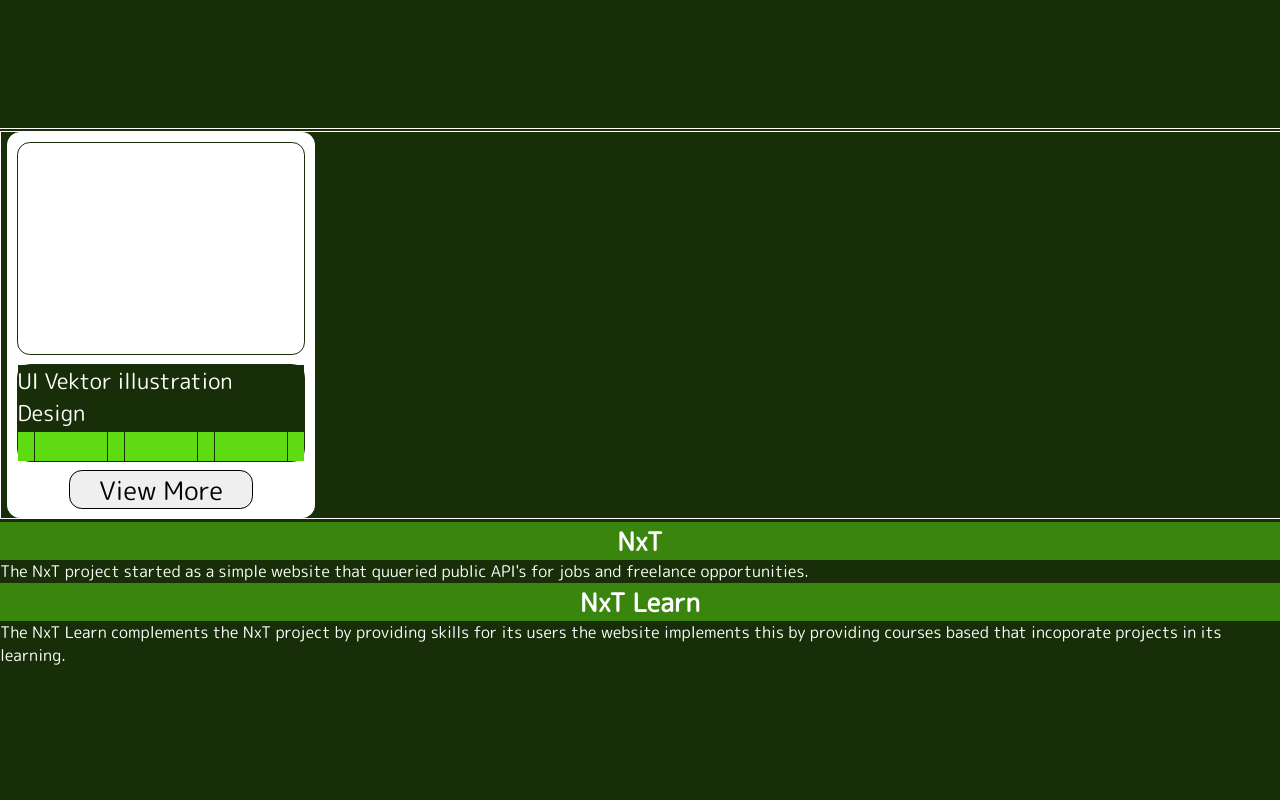
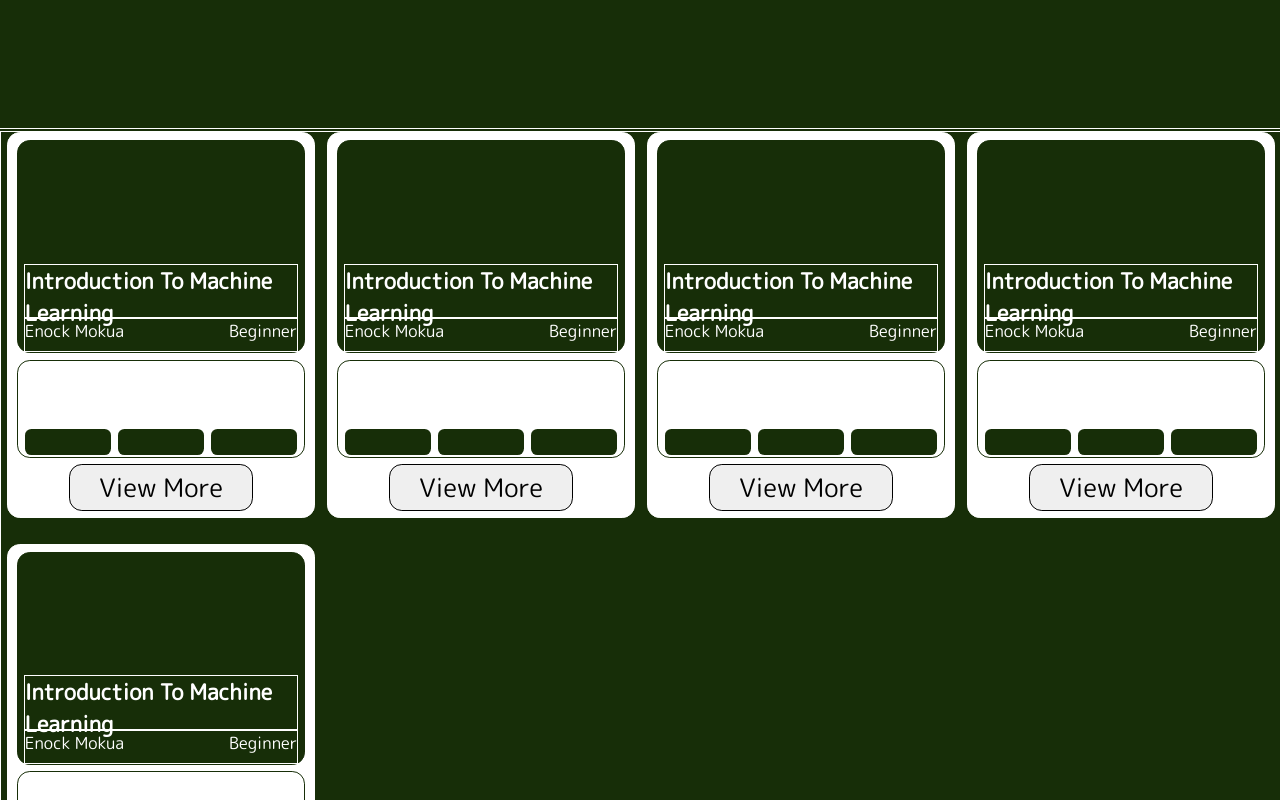
Before and after one commit to MokuaEnock/NxT-learn, a React (Create React App) app: page / in a window 1280 px wide. Shown: the part 740-1540 px from the top of the page. Built offline with nearby package versions, Linux system fonts and the light colour scheme.

Commit message:
add aside and description components

```diff
--- a/src/App.css
+++ b/src/App.css
@@ -195,8 +195,40 @@ li {
   height: 55%;
   display: flex;
   flex-direction: column;
+  justify-content: flex-end;
+  color: white;
+  align-items: center;
+  background-color: #172E08;
+
+}
+
+.jobCard_header>* {
+  display: flex;
+  flex-direction: column;
   justify-content: space-evenly;
-  align-items: center;
+  align-items: flex-start;
+}
+
+.jobCard_titlle {
+  display: flex;
+  flex-direction: column;
+  justify-content: space-evenly;
+  align-items: flex-start;
+  height: 25%;
+  width: 95%;
+  border: thin solid #ffffff;
+  font-size: 1.7vw;
+}
+
+.jobCard_name {
+  font-size: 1.3vw;
+  height: 15%;
+  width: 95%;
+  border: thin solid #ffffff;
+  display: flex;
+  flex-direction: row;
+  justify-content: space-between;
+  align-items: flex-start;
 
 }
 
@@ -213,14 +245,12 @@ li {
   height: 70%;
   width: 100%;
   font-size: 1.7vw;
-  color: white;
-  background-color: #172E08;
+  color: #172E08;
 }
 
 .jobCard_spans {
   width: 100%;
   height: 30%;
-  background-color: #5EDB12;
   display: flex;
   flex-direction: row;
   justify-content: space-evenly;
@@ -228,19 +258,20 @@ li {
 }
 
 .jobCard_span {
-  width: 25%;
-  height: 100%;
-  border: thin solid #172E08;
+  border-radius: 0.5vw;
+  width: 30%;
+  height: 90%;
+  background-color: #172E08;
 }
 
 .jobCard_footer {
   border-radius: 1vw;
   width: 60%;
-  height: 10%;
+  height: 12%;
   font-size: 2vw;
   border: thin solid;
   display: flex;
-  flex-direction: column;
+  flex-direction: row;
   justify-content: space-evenly;
   align-items: center;
 }
--- /dev/null
+++ b/src/components/courses/Aside.js
@@ -0,0 +1,9 @@
+import React from "react";
+
+function Aside() {
+  return <aside>
+
+  </aside>;
+}
+
+export default Aside;
--- a/src/components/courses/CourseCard.js
+++ b/src/components/courses/CourseCard.js
@@ -3,9 +3,14 @@ import React from "react";
 function Card() {
   return (
     <li className="job_card">
-      <div className="jobCard_header"></div>
+      <div className="jobCard_header">
+        <h3 className="jobCard_titlle">Introduction To Machine Learning</h3>
+        <p className="jobCard_name">
+          <span>Enock Mokua</span> <span>Beginner</span>
+        </p>
+      </div>
       <div className="jobCard_body">
-        <div className="jobCard_title">UI Vektor illustration Design</div>
+        <div className="jobCard_title"></div>
         <div className="jobCard_spans">
           <span className="jobCard_span"></span>
           <span className="jobCard_span"></span>
--- a/src/components/courses/CourseList.js
+++ b/src/components/courses/CourseList.js
@@ -5,6 +5,10 @@ function CourseList() {
   return (
     <ul>
       <Card />
+      <Card />
+      <Card />
+      <Card />
+      <Card />
     </ul>
   );
 }
--- /dev/null
+++ b/src/components/courses/Description.js
@@ -0,0 +1,7 @@
+import React from "react";
+
+function Description() {
+  return <div></div>;
+}
+
+export default Description;
--- a/src/components/courses/courses.js
+++ b/src/components/courses/courses.js
@@ -1,9 +1,13 @@
 import React from "react";
 import CourseList from "./CourseList";
+import Aside from "./Aside";
+import Description from "./Description";
 function Courses() {
   return (
     <section id="course">
+      <Aside />
       <CourseList />
+      <Description />
     </section>
   );
 }
```
